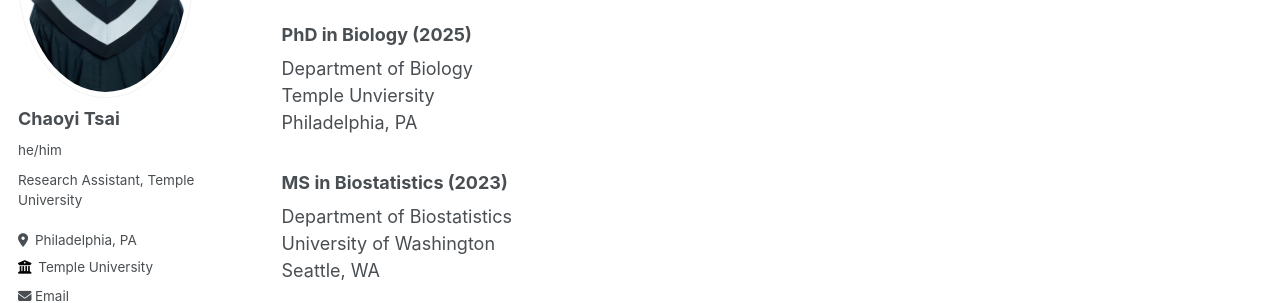
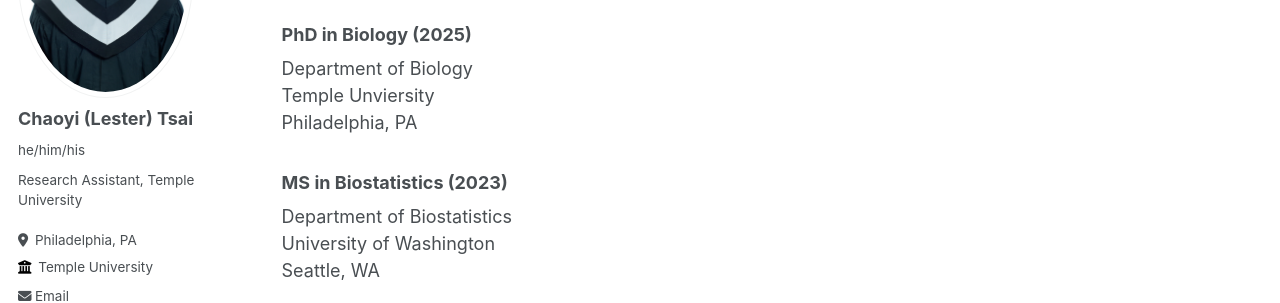
Before and after one commit to Lestertsai/Lestertsai.github.io, a Jekyll site: the page built from _pages/about.md, in a window 1280 px wide. Shown: the part 224-527 px from the top of the page. Built offline with Jekyll 4.4.1, drawn with Linux system fonts in a browser that asks for light colours.

Commit message:
Update _config.yml

```diff
--- a/_config.yml
+++ b/_config.yml
@@ -22,8 +22,8 @@ repository               : "academicpages/academicpages.github.io"
 author:
   # Biographic information
   avatar           : "profile.png"
-  name             : "Chaoyi Tsai"
-  pronouns         : "he/him"
+  name             : "Chaoyi (Lester) Tsai"
+  pronouns         : "he/him/his"
   bio              : "Research Assistant, Temple University"
   location         : "Philadelphia, PA"
   employer         : "Temple University"
```
